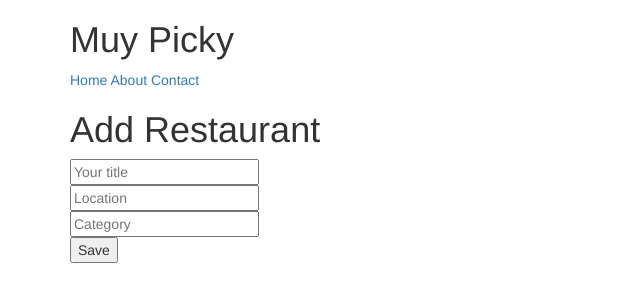
After one commit to User9000/new-try_django11, a Django app: page /restaurants/create/ in a window 1280 px wide. The commit adds this page. Shown: the top 302 px of the page, without its empty margins (0-640 px from the left). Run offline with Django 3.2, Linux system fonts and the light colour scheme; some libraries are stand-ins or nearby versions.

Commit message:
forms
forms the wrong way.

```diff
--- a/muypicky/urls.py
+++ b/muypicky/urls.py
@@ -15,13 +15,14 @@ Including another URLconf
 """
 from django.conf.urls import url
 from django.contrib import admin
-from restaurants.views import restaurant_listview, RestaurantListView, RestaurantDetailView
+from restaurants.views import restaurant_listview, RestaurantListView, RestaurantDetailView, restaurant_createview
 from django.views.generic import TemplateView
 
 urlpatterns = [
     url(r'^admin/', admin.site.urls),
     url(r'^$',TemplateView.as_view(template_name='home.html')),
     url(r'^restaurants/$', RestaurantListView.as_view()),
+    url(r'^restaurants/create/$',restaurant_createview),
     #url(r'^restaurants/(?P<slug>\w+)/$', RestaurantListView.as_view()),
     url(r'^restaurants/(?P<slug>[\w-]+)/$', RestaurantDetailView.as_view()),
     url(r'^about/', TemplateView.as_view(template_name='about.html')),
--- a/restaurants/models.py
+++ b/restaurants/models.py
@@ -27,10 +27,10 @@ def rl_pre_save_receiver(sender, instance, *args, **kwargs):
         instance.slug = unique_slug_generator(instance)
 
 
-def rl_post_save_receiver(sender, instance, *args, **kwargs):
+"""def rl_post_save_receiver(sender, instance, *args, **kwargs):
     print('saved..')
     print(instance.timestamp)
-
+"""
 #Signals
 pre_save.connect(rl_pre_save_receiver, sender=RestaurantLocation)
-post_save.connect(rl_post_save_receiver, sender=RestaurantLocation)
+#post_save.connect(rl_post_save_receiver, sender=RestaurantLocation)
--- /dev/null
+++ b/restaurants/templates/restaurants/form.html
@@ -0,0 +1,21 @@
+{% extends "base.html" %}
+
+{% block head_title%}Add Restaurant || {{block.super}}{% endblock head_title %}
+
+
+{% block content %}
+
+    <h1> Add Restaurant</h1>
+
+    <form method='POST'> {% csrf_token %}
+
+        <input type='text' name='title' placeholder="Your title"/><br/>
+        <input type='text' name='location' placeholder="Location"/><br/>
+        <input type='text' name='category' placeholder="Category"/><br/>
+        <button type='submmit'>Save</button>
+
+
+    </form>
+
+
+{% endblock %}
--- a/restaurants/templates/restaurants/restaurants_list.html
+++ b/restaurants/templates/restaurants/restaurants_list.html
@@ -11,7 +11,9 @@
 
         <li>
             <a href='/restaurants/{{ obj.slug }}'>{{ obj }}</a> <br/>
-            {{ obj.name }} {{ obj.category }} {{ obj.location }} {{ obj.name }} {{ obj.timestamp }} {{ obj.updated }} </li>
+            {{ obj.name }} {{ obj.category }} {{ obj.location }} {{ obj.name }} {{ obj.timestamp }} {{ obj.updated }}
+
+        </li>
 
     {% endfor %}
 
--- a/restaurants/views.py
+++ b/restaurants/views.py
@@ -3,12 +3,35 @@
 from django.db.models import Q
 from django.shortcuts import render, get_object_or_404
 
-from django.http import HttpResponse
+from django.http import HttpResponse,HttpResponseRedirect
 import random
 from django.views import View
 from django.views.generic import TemplateView, ListView, DetailView
 
+from .forms import RestaurantCreateForm
 from .models import RestaurantLocation
+
+
+
+
+def restaurant_createview(request):
+    template_name = 'restaurants/form.html'
+    context = {}
+    print(request.POST)
+
+    if request.method == 'POST':
+        print("post data")
+        title = request.POST.get("title")
+        location = request.POST.get("location")
+        category = request.POST.get("category")
+        obj = RestaurantLocation.objects.create(
+            name=title,
+            category = category,
+            location = location
+        )
+        return HttpResponseRedirect('/restaurants/')
+    return render(request, template_name, context)
+
 
 # Create your views here.
 
@@ -21,6 +44,18 @@ def restaurant_listview(request):
     }
     return render(request, template_name,context)
 
+
+def restaurant_detailtview(request, slug):
+    template_name = 'restaurants/restaurants_detail.html'
+
+    obj = RestaurantLocation.objects.get(slug=slug)
+    context = {
+        "object":obj
+    }
+    return render(request, template_name,context)
+
+
+### Filter by Restaurant Category
 class RestaurantListView(ListView):
 
     template_name = 'restaurants/restaurants_list.html'
@@ -37,6 +72,8 @@ class RestaurantListView(ListView):
         else:
             queryset = RestaurantLocation.objects.all()
         return queryset
+
+
     def get_context_data(self, *args, **kwargs):
         print(self.kwargs)
         context = super(RestaurantListView,self).get_context_data(*args, **kwargs)
```
Also changed, not shown: restaurants/forms.py (added, +8 -0 lines), restaurants/utils.py (+12 -1 lines), db.sqlite3.
